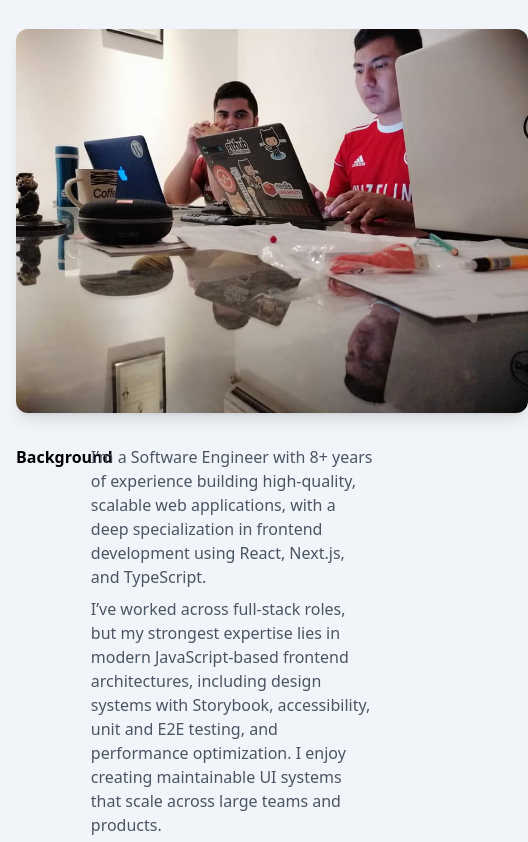
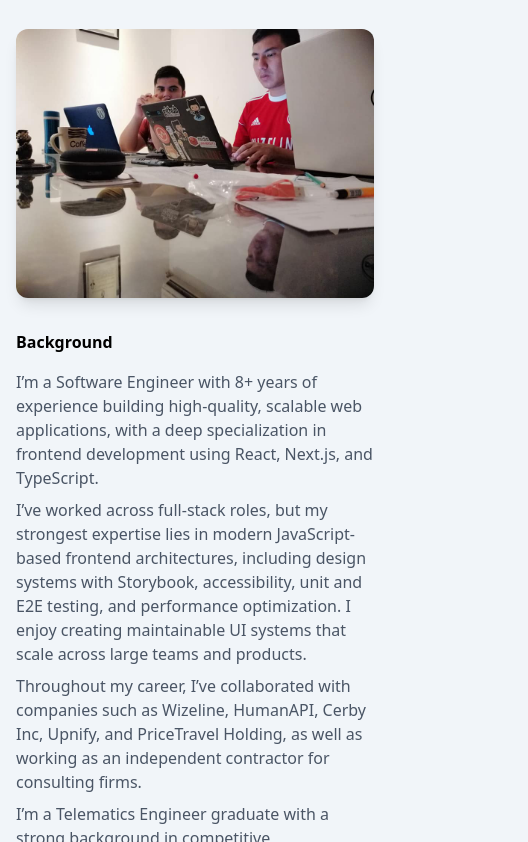
Before and after one commit to imjpfeliciano/imjpfeliciano.github.io, an Astro site: page /about in a window 390 px wide. Shown: the part 201-1043 px from the top of the page, 528 px wide, since content can reach past the window. Built offline with nearby package versions, Linux system fonts and the light colour scheme; Astro itself is replaced by a stand-in of ours.

Commit message:
feat: about - responsive design

```diff
--- a/src/components/AboutSection.astro
+++ b/src/components/AboutSection.astro
@@ -2,7 +2,7 @@
 const title = Astro.props.title;
 ---
 
-<div class="grid grid-cols-5 gap-4 w-full">
+<div class="grid grid-cols-1 md:grid-cols-5 gap-4 w-full">
   <div class="font-semibold col-span-1 dark:text-white">{title}</div>
   <div class="col-span-4 flex flex-col gap-2">
     <slot />
--- a/src/pages/about.astro
+++ b/src/pages/about.astro
@@ -22,7 +22,7 @@ const skills = ["React", "Next.js", "TypeScript", "JavaScript", "HTML", "CSS"];
   <img
     src="/pp-teaching.jpg"
     alt="Profile"
-    class="rounded-xl object-contain shadow-lg max-w-2xl mx-auto max-h-96 my-8"
+    class="rounded-xl object-contain shadow-lg md:max-w-2xl mx-auto max-h-96 my-8"
   />
 
   <div class="flex flex-col gap-4 max-w-5xl mx-auto">
```
